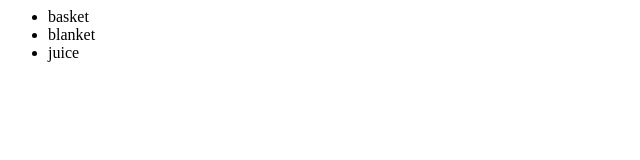
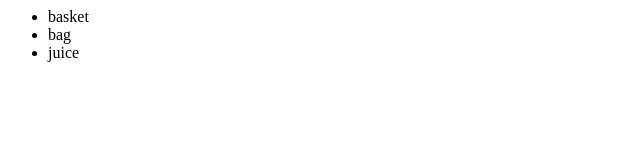
Before and after one commit to rascalowa/obora, a plain HTML site: page index4.html in a window 1280 px wide. Shown: the full height of the page, 0-640 px from the left. Drawn offline with Linux system fonts and the light colour scheme.

Commit message:
added bag

```diff
--- a/index4.html
+++ b/index4.html
@@ -2,7 +2,7 @@
 	<body>
 		<ul>
 			<li>basket</li>
-			<li>blanket</li>
+			<li>bag</li>
 			<li>juice</li>
 		</ul>
 	</body>
```
